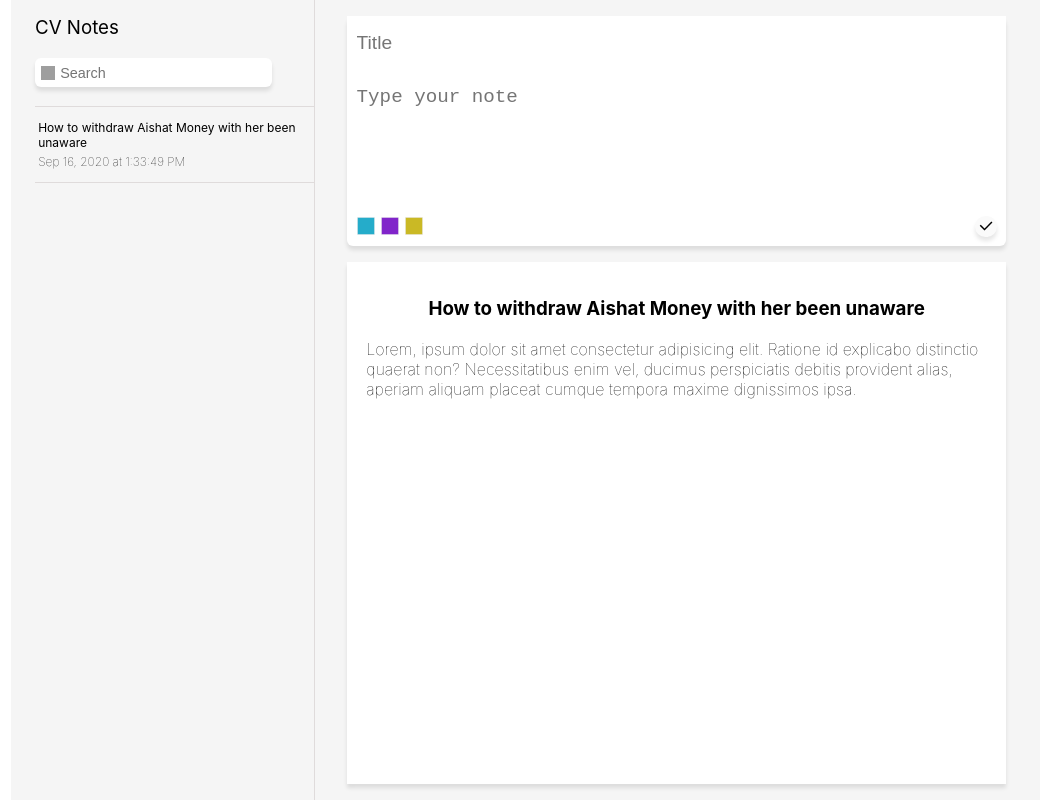
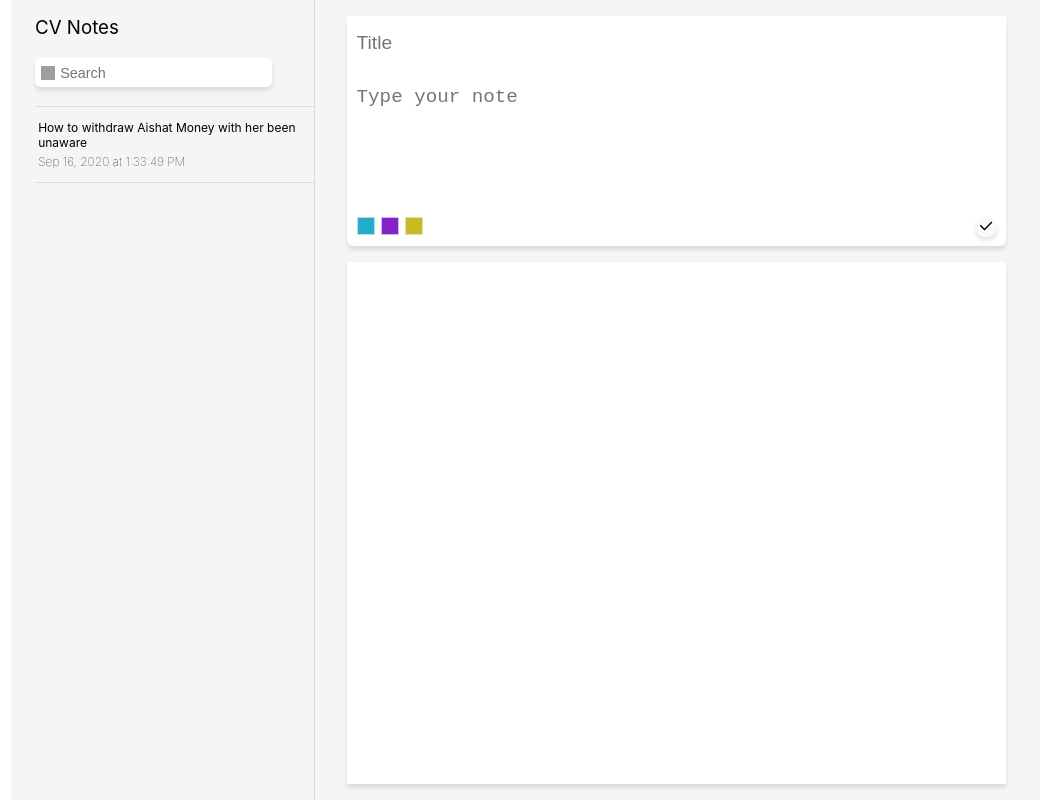
Before and after one commit to Hemsleek/React-Todo, a React (Create React App) app: page / in a window 1280 px wide. Shown: the whole page, without its empty margins (29-1069 px from the left). Built offline with nearby package versions, Linux system fonts and the light colour scheme; grey boxes are pictures that could not be loaded.

Commit message:
fix:todo display

```diff
--- a/src/App.js
+++ b/src/App.js
@@ -24,7 +24,7 @@ defaultTodos[generateId()] = {
 
     created:Date.now()
 }
-const Todos=({list}) => {
+const Todos=({list,screenhandler}) => {
 
     return (
         <div className="Todos">
@@ -33,7 +33,7 @@ const Todos=({list}) => {
 
         const todo = list[todoId];
         return(
-            <div className="Todo" key={todoId}>
+            <div className="Todo" onClick={() => screenhandler(todo.title , todo.content)} key={todoId}>
                 <p>
                     {todo.title}
                 </p>
@@ -62,14 +62,14 @@ const SearchBox =() =>(
 )
 
 
-const TodoWrapper = ({todo}) =>(
+const TodoWrapper = ({todo,screenHandle}) =>(
     <div className="TodoWrapper">
 
         <h3>
             CV Notes
         </h3>
         <SearchBox />
-        <Todos  list ={todo} />
+        <Todos  list ={todo} screenhandler={screenHandle} />
     </div>
 )
 
@@ -92,6 +92,8 @@ const AddTodo = ({set ,todos}) =>{
             ...todos,
             ...newNote
         })
+        title.value="";
+        content.value="";
 
     }
 
@@ -119,30 +121,48 @@ const AddTodo = ({set ,todos}) =>{
 )
 
 }
-const MainContent =({set ,todos}) =>(
+const MainContent =({set ,todos,screen}) =>{
 
+
+
+
+    return(
     <div  className="MainContent">
         <AddTodo  set={set} todos={todos} />
         <div className="Screen">
+
             <h3 className="Title">
-
-                How to withdraw Aishat Money with her been unaware
+               {screen.title}
+                {/* How to withdraw Aishat Money with her been unaware */}
             </h3>
             <p>
-            Lorem, ipsum dolor sit amet consectetur adipisicing elit. Ratione id explicabo distinctio quaerat non? Necessitatibus enim vel, ducimus perspiciatis debitis provident alias, aperiam aliquam placeat cumque tempora maxime dignissimos ipsa.
+                {screen.content}
+            {/* Lorem, ipsum dolor sit amet consectetur adipisicing elit. Ratione id explicabo distinctio quaerat non? Necessitatibus enim vel, ducimus perspiciatis debitis provident alias, aperiam aliquam placeat cumque tempora maxime dignissimos ipsa. */}
             </p>
         </div>
     </div>
 )
+    }
 
 export default() => {
 
     const [todos , setTodos] = useState(defaultTodos);
+    const [screen ,setScreen] = useState({title:'',content:''});
+
+    const handleScreen =(title ,content) => {
+        setScreen(
+         {
+             ...screen,
+             title,
+             content
+         }
+        )
+    }
 
     return(
         <div  className="App">
-            <TodoWrapper todo={todos}/>
-            <MainContent set={setTodos} todos={todos}/>
+            <TodoWrapper todo={todos} screenHandle={handleScreen}/>
+            <MainContent set={setTodos} todos={todos} screen={screen} />
         </div>
     )
 
```
